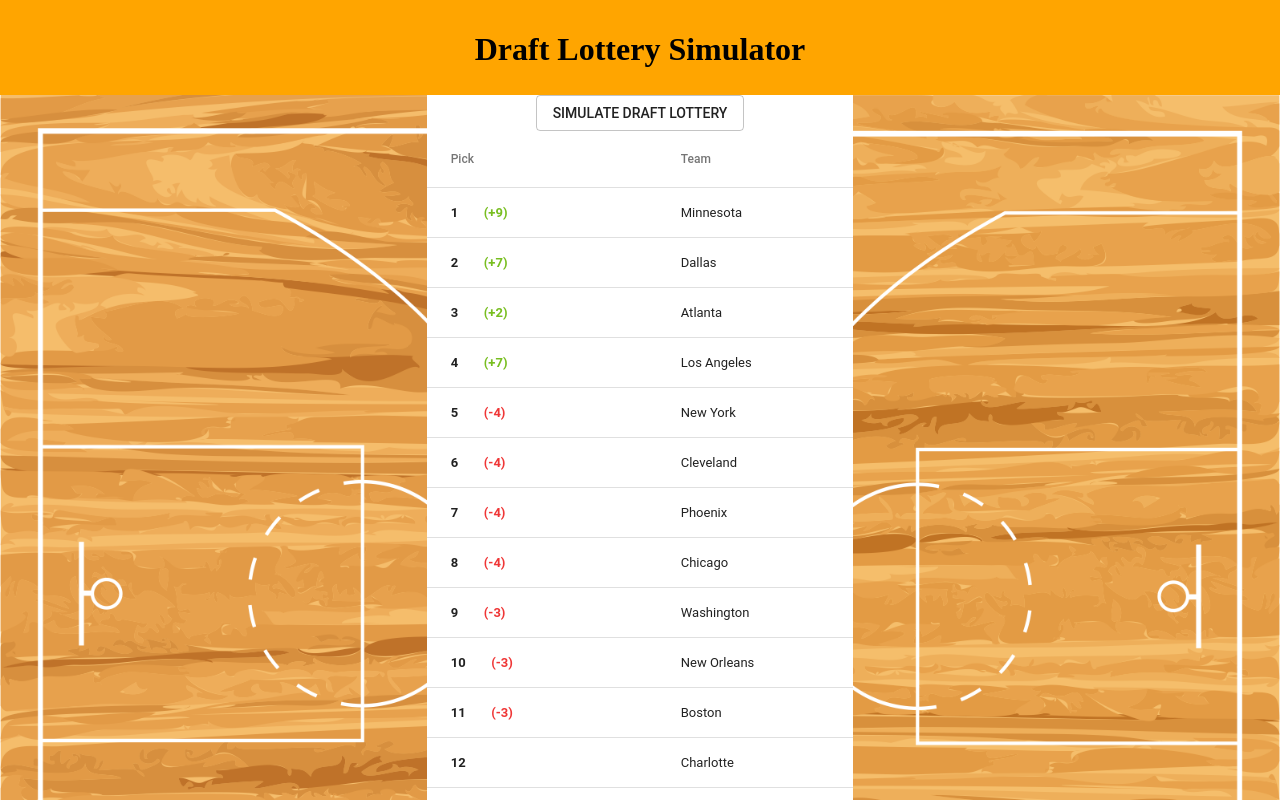
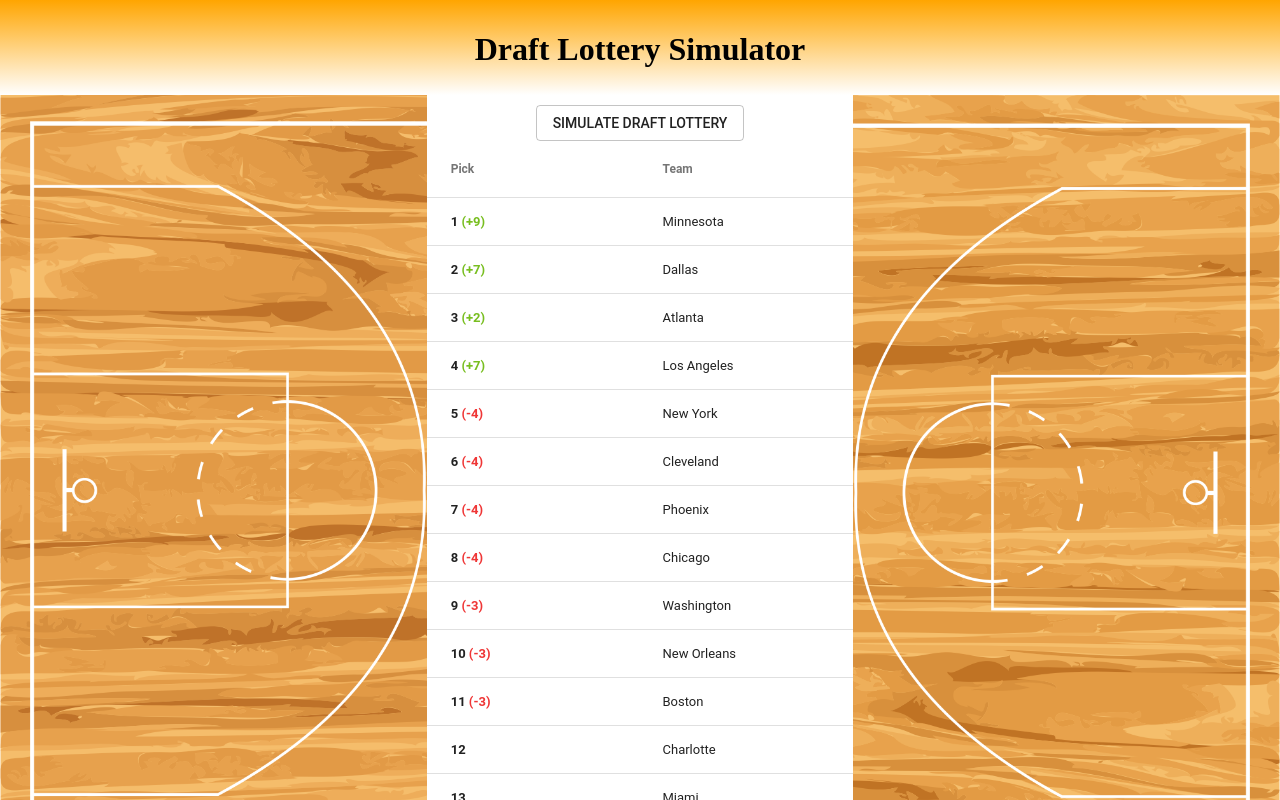
Before and after one commit to Maxwell1126/JS-NBA-Draft-Lottery, a React (Create React App) app: page / in a window 1280 px wide. Both pictures are taken after a click on the button "SIMULATE DRAFT LOTTERY". Shown: the top 800 px of the page. Built offline with nearby package versions, Linux system fonts and the light colour scheme.

Commit message:
styling and spacing

```diff
--- a/src/App.css
+++ b/src/App.css
@@ -12,19 +12,34 @@
 .container{
   margin-top:0px;
 }
+
+@media only screen and (max-width: 700px) {
+  .courtRight {
+    display:none;
+  }
+  .courtLeft {
+    display:none;
+  }
+}
+
+.courtRight {
+  max-width:480;
+  min-height: 793px;
+  background-image: url('./Images/Court_Right.png');
+  background-position:right;
+  background-repeat: no-repeat;
+  background-size: cover;
+}
+
 .courtLeft {
   max-width:480;
-  min-height: 1000px;
+  min-height: 793px;
   background-image: url('./Images/Court_Left.png');
   background-position:left;
   background-repeat: no-repeat;
   background-size: cover;
 }
-.courtRight {
-  max-width:480;
-  min-height: 1000px;
-  background-image: url('./Images/Court_Right.png');
-  background-position:right;
-  background-repeat: no-repeat;
-  background-size: cover;
+
+.lottoTable{
+
 }
--- a/src/App.js
+++ b/src/App.js
@@ -20,7 +20,7 @@ class App extends Component {
         <div className="courtLeft"></div>
         </Grid>
         {/* <SimLotteryButton /> */}
-            <Grid item xs>
+            <Grid item xs className = "lottoTable">
         <LotteryTeams />
               </Grid>
               <Grid item xs>
--- a/src/Header/Header.css
+++ b/src/Header/Header.css
@@ -1,6 +1,7 @@
 .head {
     padding-top:10px;
     background-color: orange;
+    background-image: linear-gradient(orange, white);
     font-family: Rockwell;
     text-align: center;
     padding-bottom: 5px;
--- a/src/Header/Header.js
+++ b/src/Header/Header.js
@@ -5,7 +5,7 @@ class Header extends Component {
     render() {
         return (
             <header className = "head">
-                <h1>Draft Lottery Simulator</h1>
+                <h1 className = "title">Draft Lottery Simulator</h1>
             </header>
         )
     }
--- a/src/LotteryTeams/LotteryTeams.css
+++ b/src/LotteryTeams/LotteryTeams.css
@@ -17,13 +17,20 @@ padding-bottom: 10px;
     color:#78BE20;
 }
 .white{
-    color: white;
+    color:white;
+    opacity: 1;
 }
 
 .place{
-
     justify-content: space-between;
 }
+
 .tableCell{
-    justify-content: space-between;
+    white-space: nowrap;
+    max-height: 0.2rem !important;
+    max-width: 25vw;
+
 }
+.simButton{
+    padding-top: 10px;
+}
--- a/src/LotteryTeams/LotteryTeams.js
+++ b/src/LotteryTeams/LotteryTeams.js
@@ -24,16 +24,16 @@ class LotteryTeams extends Component {
        let tableContent = this.props.reduxStore.draftLotteryOrder.map(team => {
            let jumpedFell = <b>{team.place} </b>;
             if ((team.place - team.seed) * (-1) > 0) {
-                jumpedFell = <p className="place"><b>{team.place}</b><b className="white">123</b><b className="green"> (+{(team.place - team.seed) * (-1)})</b></p>
+                jumpedFell = <b className="green"> (+{(team.place - team.seed) * (-1)})</b>
             } else if ((team.place - team.seed) * (-1) < 0) {
-                jumpedFell = <p className="place"><b>{team.place}</b><b className="white">123</b><b className="red">  (-{(team.place - team.seed) * 1})</b></p>
+                jumpedFell = <b className="red"> (-{(team.place - team.seed) * 1})</b>
             }else{
-                jumpedFell = <p className="place"><b>{team.place}</b><b className="white">(+0)</b></p>;
+                jumpedFell = "";
             }
 
             return <TableRow>
-                <TableCell className="tableCell">{jumpedFell}</TableCell>
-                <TableCell>{team.name}</TableCell>
+                <TableCell className= "tableCell"><b>{team.place}</b>{jumpedFell}</TableCell>
+                <TableCell className="tableCell">{team.name}</TableCell>
             </TableRow>
         })
 
@@ -45,12 +45,14 @@ class LotteryTeams extends Component {
                     justify="center"
                     alignItems="center"
                 >
+                <Grid item xs className = "simButton">
                 <SimLotteryButton />
+                </Grid>
                 <Table item xs className="lottoTable">
                     <TableHead>
                         <TableRow>
-                            <TableCell>Pick</TableCell>
-                            <TableCell>Team</TableCell>
+                            <TableCell><b>Pick</b></TableCell>
+                            <TableCell><b>Team</b></TableCell>
                         </TableRow>
                     </TableHead>
                     <TableBody>
--- a/src/SimLotteryButton/SimLotteryButton.js
+++ b/src/SimLotteryButton/SimLotteryButton.js
@@ -89,7 +89,7 @@ class SimLotteryButton extends Component {
 
     render() {
         return (
-            <Button variant="outlined" onClick={this.runLottery}>Simulate Draft Lottery</Button>
+            <Button  variant="outlined" onClick={this.runLottery}>Simulate Draft Lottery</Button>
         )
     }
 }
```
